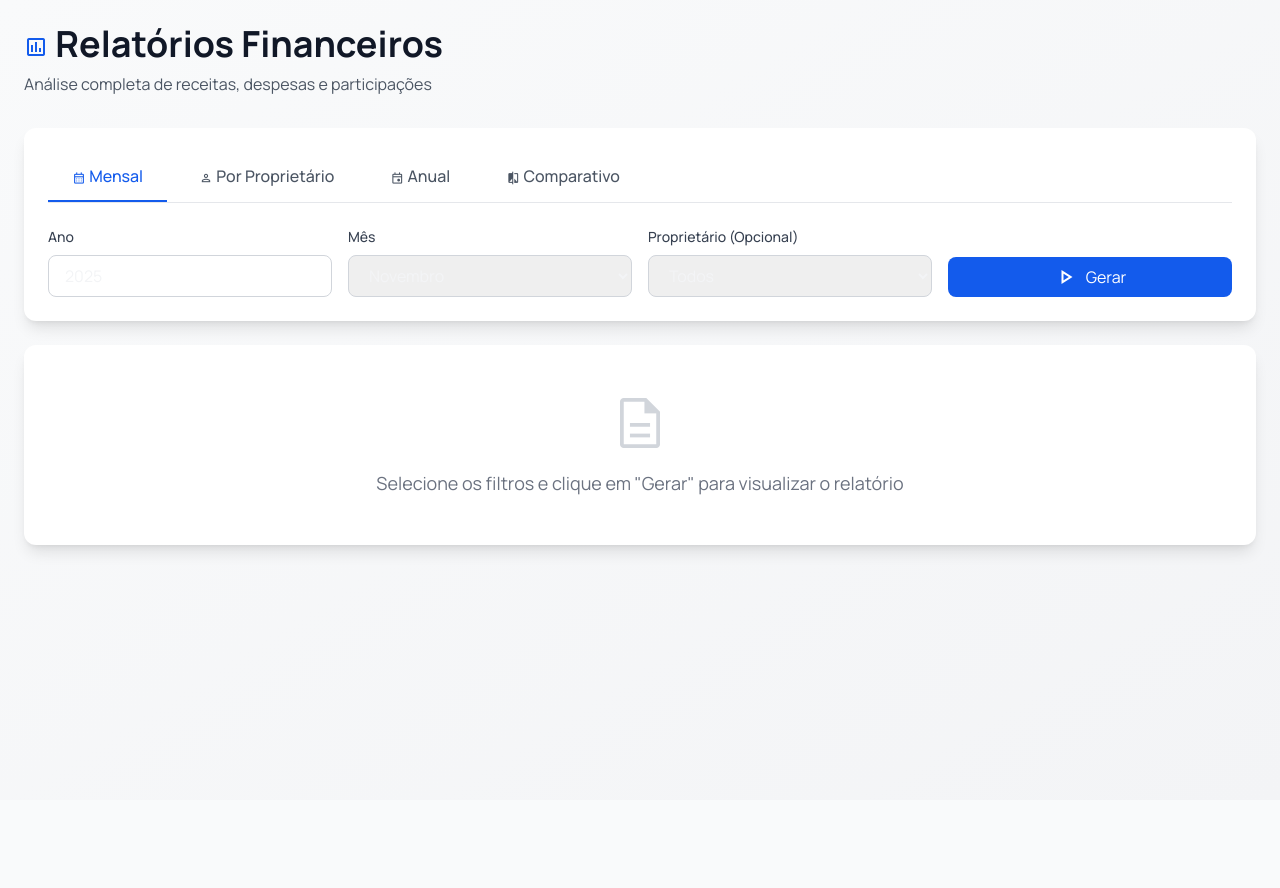
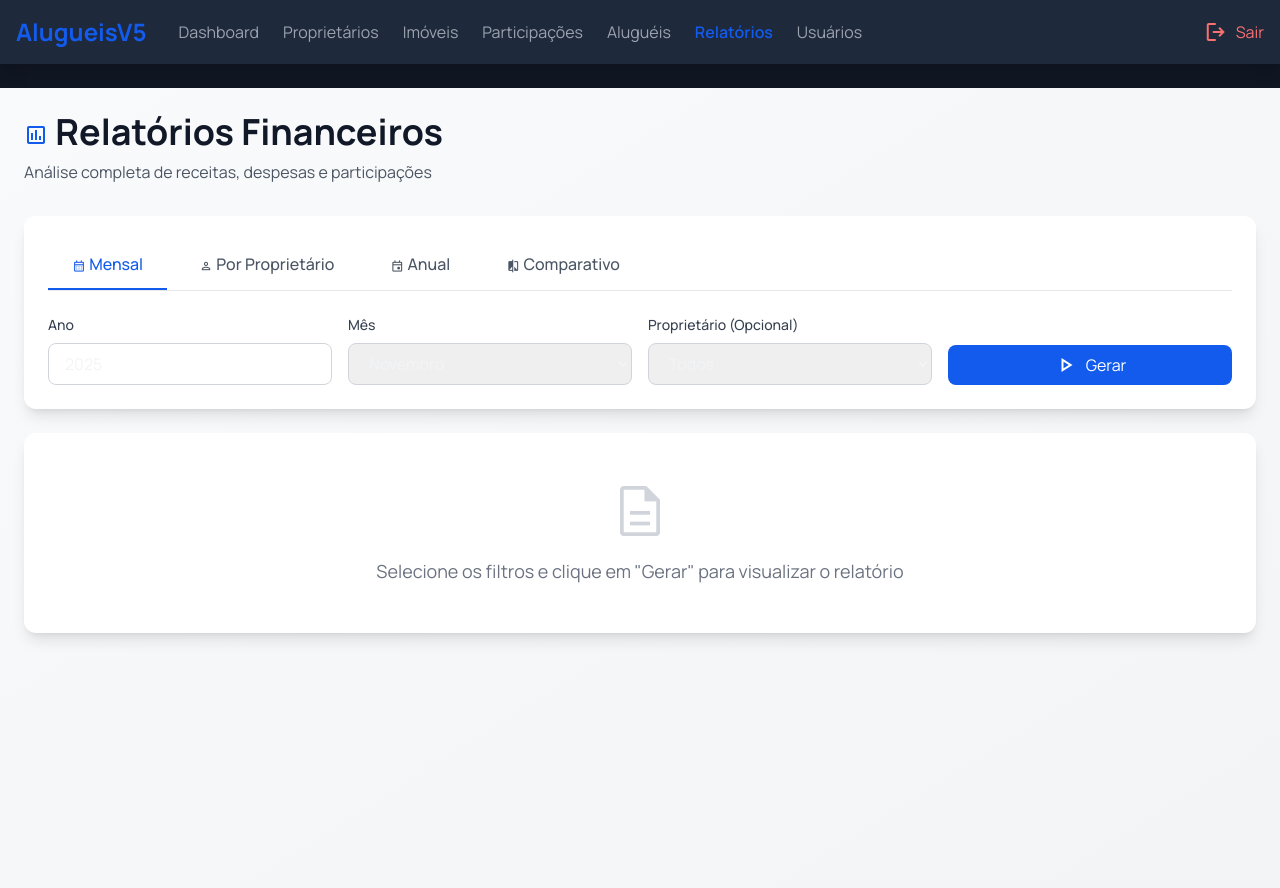
Before and after one commit to Mlocoes/AlugueisV5, a FastAPI app: template app/templates/relatorios.html in a window 1280 px wide. Before the commit the page ends 556 px from the top, so only its background shows below. Run offline with FastAPI, Linux system fonts and the light colour scheme; the template is opened without the code that fills it, so the values that code supplies are empty; some libraries are stand-ins or nearby versions.

Commit message:
feat: Adicionar menu de navegação em todos os templates
- Adicionar navbar completa em participacoes.html e relatorios.html
- Adicionar links para Participações e Relatórios em todos os menus
- Adicionar função logout() em participacoes.html e relatorios.html
- Padronizar navegação em todos os templates do sistema

```diff
--- a/app/templates/imoveis.html
+++ b/app/templates/imoveis.html
@@ -50,7 +50,9 @@
                     <a href="/dashboard" class="text-gray-400 hover:text-white">Dashboard</a>
                     <a href="/proprietarios" class="text-gray-400 hover:text-white">Proprietários</a>
                     <a href="/imoveis" class="text-blue-400 font-semibold">Imóveis</a>
+                    <a href="/participacoes" class="text-gray-400 hover:text-white">Participações</a>
                     <a href="/alugueis" class="text-gray-400 hover:text-white">Aluguéis</a>
+                    <a href="/relatorios" class="text-gray-400 hover:text-white">Relatórios</a>
                     <a href="/usuarios" class="text-gray-400 hover:text-white">Usuários</a>
                 </div>
             </div>
--- a/app/templates/proprietarios.html
+++ b/app/templates/proprietarios.html
@@ -56,7 +56,9 @@
                     <a href="/dashboard" class="text-gray-400 hover:text-white">Dashboard</a>
                     <a href="/proprietarios" class="text-blue-400 font-semibold">Proprietários</a>
                     <a href="/imoveis" class="text-gray-400 hover:text-white">Imóveis</a>
+                    <a href="/participacoes" class="text-gray-400 hover:text-white">Participações</a>
                     <a href="/alugueis" class="text-gray-400 hover:text-white">Aluguéis</a>
+                    <a href="/relatorios" class="text-gray-400 hover:text-white">Relatórios</a>
                     <a href="/usuarios" class="text-gray-400 hover:text-white">Usuários</a>
                 </div>
             </div>
--- a/app/templates/relatorios.html
+++ b/app/templates/relatorios.html
@@ -3,6 +3,30 @@
 {% block title %}{{ title }}{% endblock %}
 
 {% block content %}
+<!-- Navbar -->
+<nav class="bg-[var(--card-dark)] shadow-lg mb-6">
+    <div class="max-w-7xl mx-auto px-4">
+        <div class="flex justify-between items-center h-16">
+            <div class="flex items-center gap-8">
+                <h1 class="text-2xl font-bold text-[var(--primary)]">AlugueisV5</h1>
+                <div class="flex gap-6">
+                    <a href="/dashboard" class="text-gray-400 hover:text-white transition-colors">Dashboard</a>
+                    <a href="/proprietarios" class="text-gray-400 hover:text-white transition-colors">Proprietários</a>
+                    <a href="/imoveis" class="text-gray-400 hover:text-white transition-colors">Imóveis</a>
+                    <a href="/participacoes" class="text-gray-400 hover:text-white transition-colors">Participações</a>
+                    <a href="/alugueis" class="text-gray-400 hover:text-white transition-colors">Aluguéis</a>
+                    <a href="/relatorios" class="text-[var(--primary)] font-semibold">Relatórios</a>
+                    <a href="/usuarios" class="text-gray-400 hover:text-white transition-colors">Usuários</a>
+                </div>
+            </div>
+            <button onclick="logout()" class="text-red-400 hover:text-red-300 flex items-center gap-2 transition-colors">
+                <span class="material-symbols-outlined">logout</span>
+                Sair
+            </button>
+        </div>
+    </div>
+</nav>
+
 <div class="min-h-screen bg-gradient-to-br from-gray-50 to-gray-100 dark:from-[var(--bg-dark)] dark:to-gray-900 p-6">
     <div class="max-w-7xl mx-auto">
         <!-- Cabeçalho -->
@@ -927,6 +951,13 @@ function formatarData(data) {
     const d = new Date(data);
     return d.toLocaleDateString('pt-BR');
 }
+
+// Função de logout
+function logout() {
+    if (confirm('Tem certeza que deseja sair?')) {
+        window.location.href = '/logout';
+    }
+}
 </script>
 
 <style>
--- a/app/templates/usuarios.html
+++ b/app/templates/usuarios.html
@@ -56,7 +56,9 @@
                     <a href="/dashboard" class="text-gray-400 hover:text-white">Dashboard</a>
                     <a href="/proprietarios" class="text-gray-400 hover:text-white">Proprietários</a>
                     <a href="/imoveis" class="text-gray-400 hover:text-white">Imóveis</a>
+                    <a href="/participacoes" class="text-gray-400 hover:text-white">Participações</a>
                     <a href="/alugueis" class="text-gray-400 hover:text-white">Aluguéis</a>
+                    <a href="/relatorios" class="text-gray-400 hover:text-white">Relatórios</a>
                     <a href="/usuarios" class="text-blue-400 font-semibold">Usuários</a>
                 </div>
             </div>
```
Also changed, not shown: app/templates/alugueis.html (+5 -2 lines), app/templates/dashboard.html (+5 -2 lines), app/templates/participacoes.html (+31 -0 lines).
